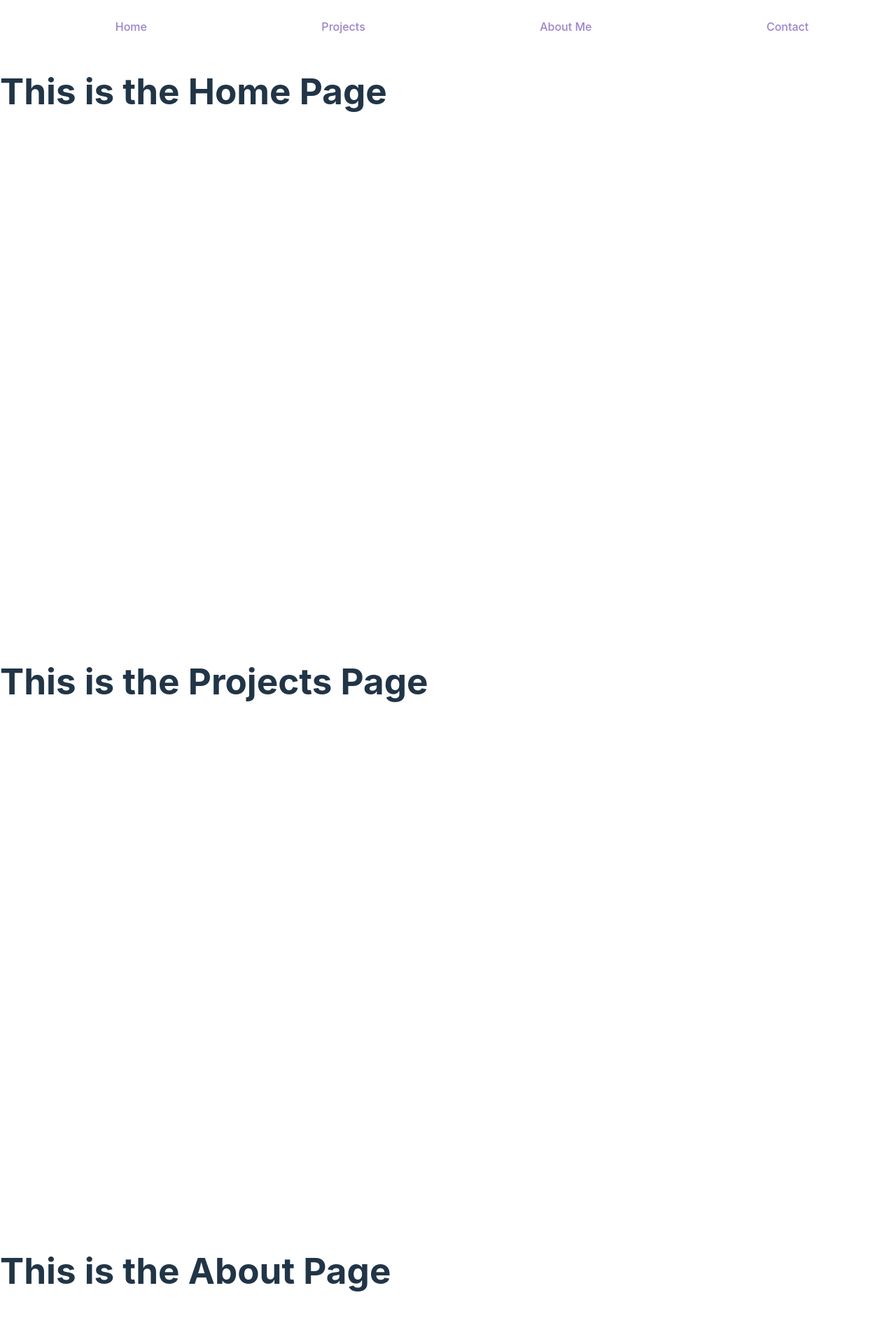
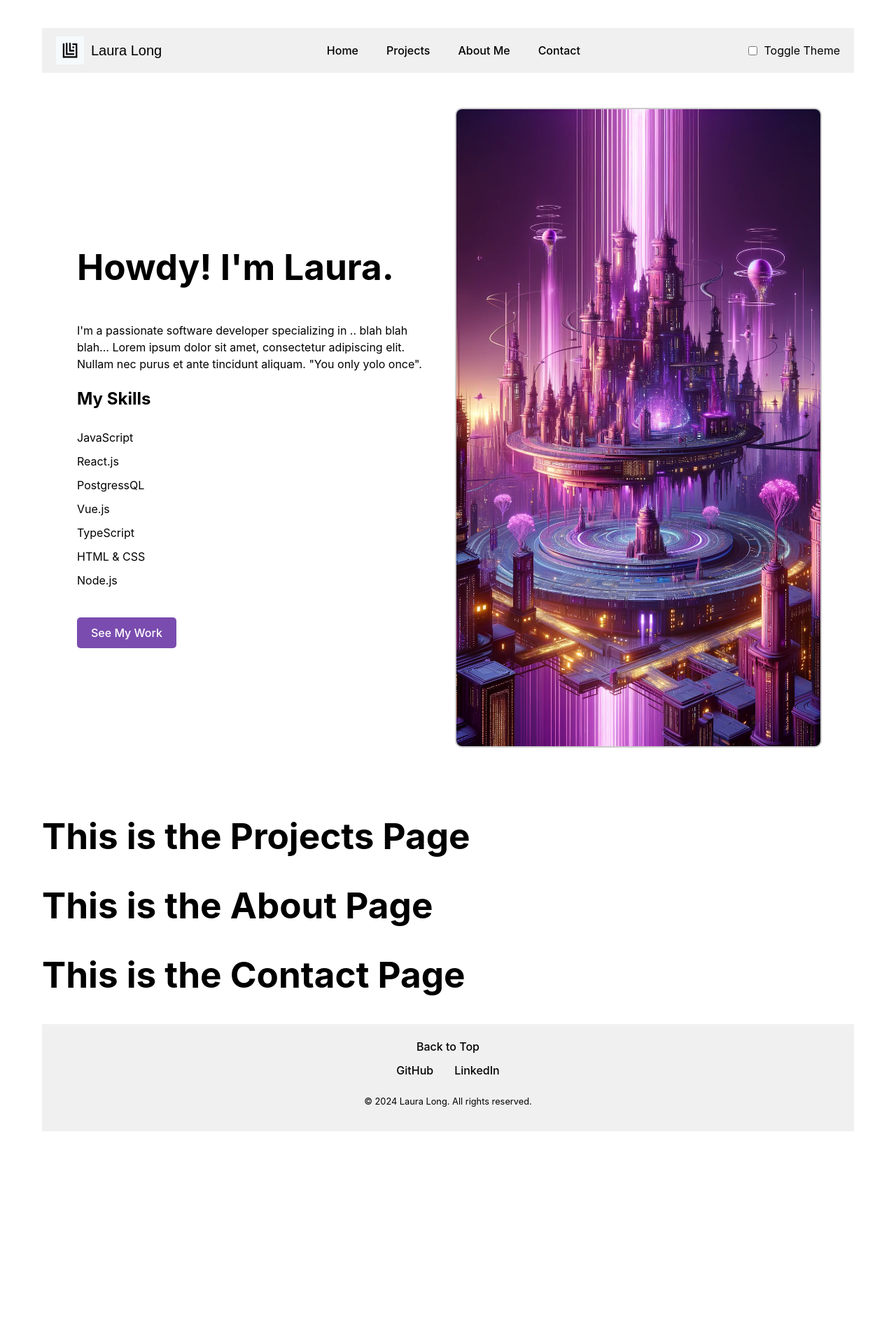
Before and after one commit to lalonggone/portfolio, a Vue app: page / in a window 1280 px wide. Shown: the top 1920 px of the page at 70% size. After the commit the page ends 1656 px from the top, so only its background shows below. Built offline with nearby package versions, Linux system fonts and the light colour scheme.

Commit message:
Enhance app with light/dark mode toggle

```diff
--- a/src/App.vue
+++ b/src/App.vue
@@ -1,6 +1,7 @@
 <template>
-  <div id="app">
-    <Header />
+  <div :class="themeClass" id="app">
+    <Header @toggle-theme="toggleTheme" />
+    <main id="content">
       <section id="home">
         <HomeSection />
       </section>
@@ -13,12 +14,13 @@
       <section id="contact">
         <ContactSection />
       </section>
+    </main>
     <Footer />
   </div>
 </template>
 
 <script lang="ts">
-import { defineComponent } from 'vue';
+import { defineComponent, ref, computed } from 'vue';
 import Header from './components/Header.vue';
 import Footer from './components/Footer.vue';
 import HomeSection from './components/HomeSection.vue';
@@ -35,15 +37,53 @@ export default defineComponent({
     ProjectsSection,
     AboutSection,
     ContactSection
+  },
+  setup() {
+    const isDarkMode = ref(false);
+
+    const toggleTheme = (isDark: boolean) => {
+      isDarkMode.value = isDark;
+    };
+
+    const themeClass = computed(() => (isDarkMode.value ? 'dark-mode' : 'light-mode'));
+
+    return { toggleTheme, themeClass };
   }
 });
 </script>
 
 <style>
-section {
-  min-height: 100vh
+#app {
+  max-width: 1200px;
+  margin: 0 auto;
+  padding: 20px;
 }
-html {
-  scroll-behavior: smooth;
+
+.light-mode {
+  --bg-color: #fff;
+  --text-color: #000;
+  --header-bg-color: #f0f0f0;
+  --footer-bg-color: #f0f0f0;
+  background-color: var(--bg-color);
+  color: var(--text-color);
+}
+
+.dark-mode {
+  --bg-color: #333;
+  --text-color: #fff;
+  --header-bg-color: #444;
+  --footer-bg-color: #444;
+  background-color: var(--bg-color);
+  color: var(--text-color);
+}
+
+header, footer {
+  background-color: var(--header-bg-color);
+  color: var(--text-color);
+}
+
+body {
+  background-color: var(--bg-color);
+  color: var(--text-color);
 }
 </style>
--- a/src/components/Footer.vue
+++ b/src/components/Footer.vue
@@ -1,13 +1,12 @@
 <template>
-    <footer>
+    <footer class="footer">
       <div class="footer-content">
-        <a href="#home">Back to Top</a>
+        <a href="#home" class="footer-link">Back to Top</a>
         <div class="social-links">
-          <a href="https://github.com/lalonggone" target="_blank">GitHub</a>
-          <a href="https://linkedin.com/in/lalonggone" target="_blank">LinkedIn</a>
-          <!-- <a href="https://twitter.com/yourusername" target="_blank">Twitter</a> -->
+          <a href="https://github.com/lalonggone" target="_blank" class="social-link">GitHub</a>
+          <a href="https://linkedin.com/in/lalonggone" target="_blank" class="social-link">LinkedIn</a>
         </div>
-        <p>© {{ currentYear }} Laura Long. All rights reserved.</p>
+        <p class="footer-text">© {{ currentYear }} Laura Long. All rights reserved.</p>
       </div>
     </footer>
   </template>
@@ -25,23 +24,38 @@
   </script>
 
   <style scoped>
-  footer {
-    background-color: #333;
-    color: #fff;
+  .footer {
+    background-color: var(--footer-bg-color);
+    color: var(--footer-text-color);
     padding: 20px;
     text-align: center;
   }
+
   .footer-content {
     display: flex;
     flex-direction: column;
     align-items: center;
     gap: 10px;
   }
-  .social-links a {
-    color: #fff;
+
+  .footer-link {
+    color: var(--footer-text-color);
+    text-decoration: none;
+  }
+
+  .social-links {
+    display: flex;
+    justify-content: center;
+    gap: 10px;
+  }
+
+  .social-link {
+    color: var(--footer-text-color);
     margin: 0 10px;
+    text-decoration: none;
   }
-  p {
-  font-size: 0.8rem;
-}
+
+  .footer-text {
+    font-size: 0.8rem;
+  }
   </style>
--- a/src/components/Header.vue
+++ b/src/components/Header.vue
@@ -1,13 +1,21 @@
 <template>
-  <header>
-    <nav>
-      <ul>
-        <li><a href="#home">Home</a></li>
-        <li><a href="#projects">Projects</a></li>
-        <li><a href="#about">About Me</a></li>
-        <li><a href="#contact">Contact</a></li>
+  <header class="header">
+    <div class="logo-container">
+      <img src="../assets/LL Logo.jpg" alt="Logo" class="logo">
+      <span class="header-name">Laura Long</span>
+    </div>
+    <nav class="header-nav">
+      <ul class="nav-list">
+        <li class="nav-item"><a href="#home" class="nav-link">Home</a></li>
+        <li class="nav-item"><a href="#projects" class="nav-link">Projects</a></li>
+        <li class="nav-item"><a href="#about" class="nav-link">About Me</a></li>
+        <li class="nav-item"><a href="#contact" class="nav-link">Contact</a></li>
       </ul>
     </nav>
+    <div class="theme-toggle">
+      <input type="checkbox" id="theme-switch" @change="toggleTheme" />
+      <label for="theme-switch" class="theme-label">Toggle Theme</label>
+    </div>
   </header>
 </template>
 
@@ -15,18 +23,76 @@
 import { defineComponent } from 'vue';
 
 export default defineComponent({
-  name: 'Header'
+  name: 'Header',
+  methods: {
+    toggleTheme(event: Event) {
+      const checked = (event.target as HTMLInputElement).checked;
+      this.$emit('toggle-theme', checked);
+    }
+  }
 });
 </script>
 
 <style scoped>
-nav ul {
+.header {
+  position: sticky;
+  top: 0;
+  background-color: var(--header-bg-color);
+  display: flex;
+  justify-content: space-between;
+  align-items: center;
+  padding: 0 20px;
+}
+
+.logo-container {
+  display: flex;
+  align-items: center;
+}
+
+.logo {
+  width: 40px;
+  height: auto;
+  margin-right: 10px;
+}
+
+.header-name {
+  color: var(--text-color);
+  font-size: 20px;
+  font-family: 'Arial', sans-serif;
+}
+
+.header-nav .nav-list {
   list-style: none;
   display: flex;
   justify-content: space-around;
+  margin: 0;
+  padding: 0;
 }
 
-nav ul li {
-  padding: 10px;
+.nav-item {
+  padding: 20px;
+}
+
+.nav-link {
+  text-decoration: none;
+  color: var(--text-color);
+  transition: color 0.3s;
+}
+
+.nav-link:hover, .nav-link:focus {
+  color: #aaa;
+}
+
+.theme-toggle {
+  display: flex;
+  align-items: center;
+}
+
+#theme-switch {
+  margin-right: 10px;
+}
+
+.theme-label {
+  color: var(--text-color);
 }
 </style>
--- a/src/components/HomeSection.vue
+++ b/src/components/HomeSection.vue
@@ -1,13 +1,80 @@
 <template>
-    <div>
-        <h1>This is the Home Page</h1>
-    </div>
-</template>
+    <section class="home-section">
+      <div class="home-content">
+        <h1>Howdy! I'm Laura.</h1>
+        <p>I'm a passionate software developer specializing in .. blah blah blah... Lorem ipsum dolor sit amet, consectetur adipiscing elit. Nullam nec purus et ante tincidunt aliquam. "You only yolo once".</p>
+        <div class="skills-container">
+          <h2>My Skills</h2>
+          <ul class="skills-list">
+            <li>JavaScript</li>
+            <li>React.js</li>
+            <li>PostgressQL</li>
+            <li>Vue.js</li>
+            <li>TypeScript</li>
+            <li>HTML & CSS</li>
+            <li>Node.js</li>
+          </ul>
+        </div>
+        <a href="#projects" class="btn-see-my-work">See My Work</a>
+      </div>
+      <div class="home-image">
+        <img src="../assets/FUTURE.jpg" alt="Purple ">
+      </div>
+    </section>
+  </template>
 
-<script lang="ts">
-import { defineComponent } from 'vue'
+  <script lang="ts">
+  import { defineComponent } from 'vue';
 
-export default defineComponent({
-    name: 'Home'
-})
-</script>
+  export default defineComponent({
+    name: 'HomeSection'
+  });
+  </script>
+
+  <style scoped>
+  .home-section {
+    display: flex;
+    justify-content: space-between;
+    align-items: center;
+    padding: 50px;
+  }
+
+  .home-content {
+    flex: 1;
+    margin-right: 20px;
+  }
+
+  .skills-container {
+    margin-top: 20px;
+  }
+
+  .skills-list {
+    list-style-type: none;
+    padding: 0;
+  }
+
+  .skills-list li {
+    padding: 5px 0;
+  }
+
+  .btn-see-my-work {
+    display: inline-block;
+    margin-top: 20px;
+    padding: 10px 20px;
+    background-color: #7a4caf;
+    color: white;
+    text-decoration: none;
+    border-radius: 5px;
+  }
+
+  .home-image {
+    flex: 1;
+  }
+
+  .home-image img {
+    max-width: 100%;
+    height: auto;
+    border-radius: 10px;
+    border: 2px solid #ccc;
+  }
+  </style>
```
Also changed, not shown: src/assets/FUTURE.jpg (added), src/assets/LL Logo.jpg (added). Lines whose indentation alone changed are shown as unchanged.
